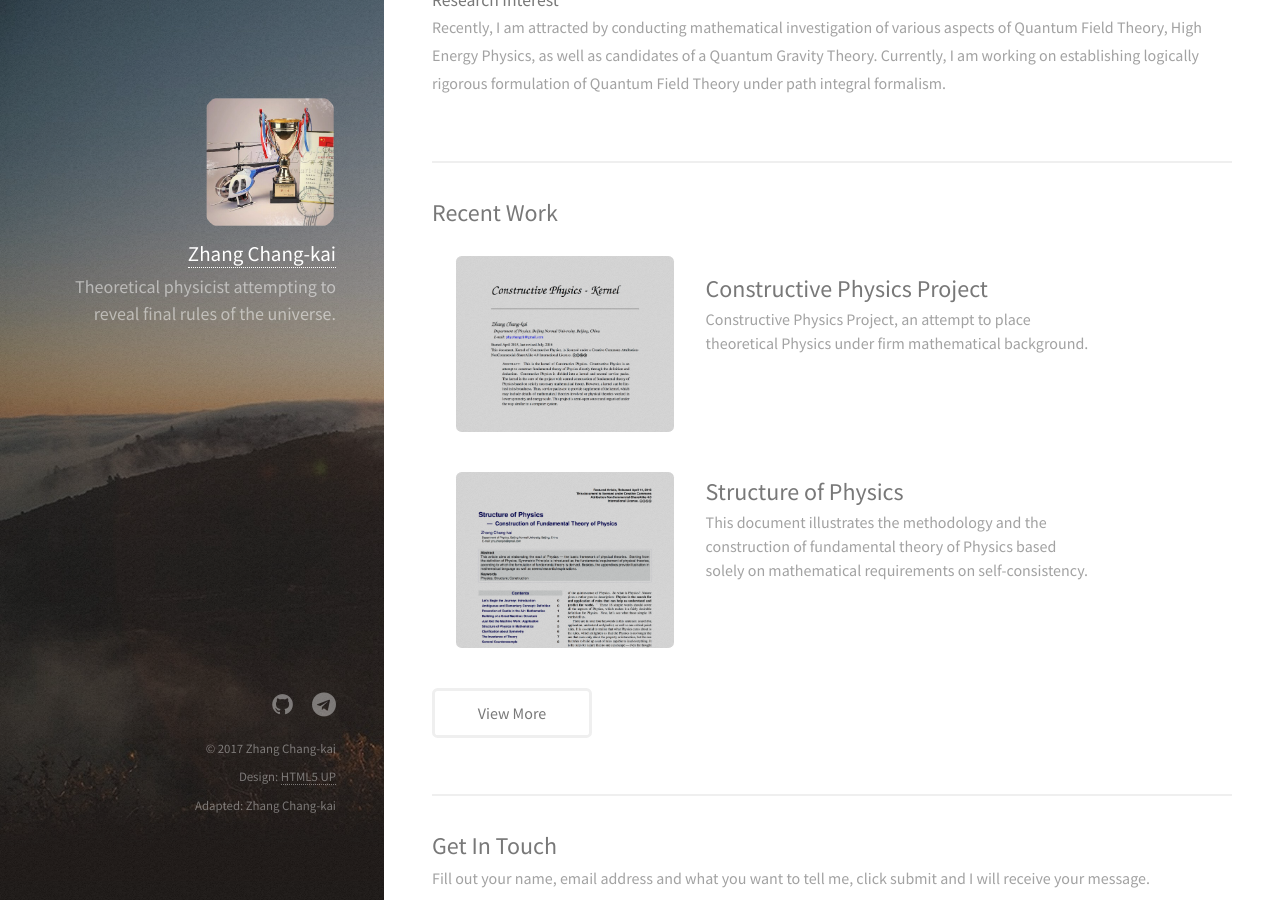
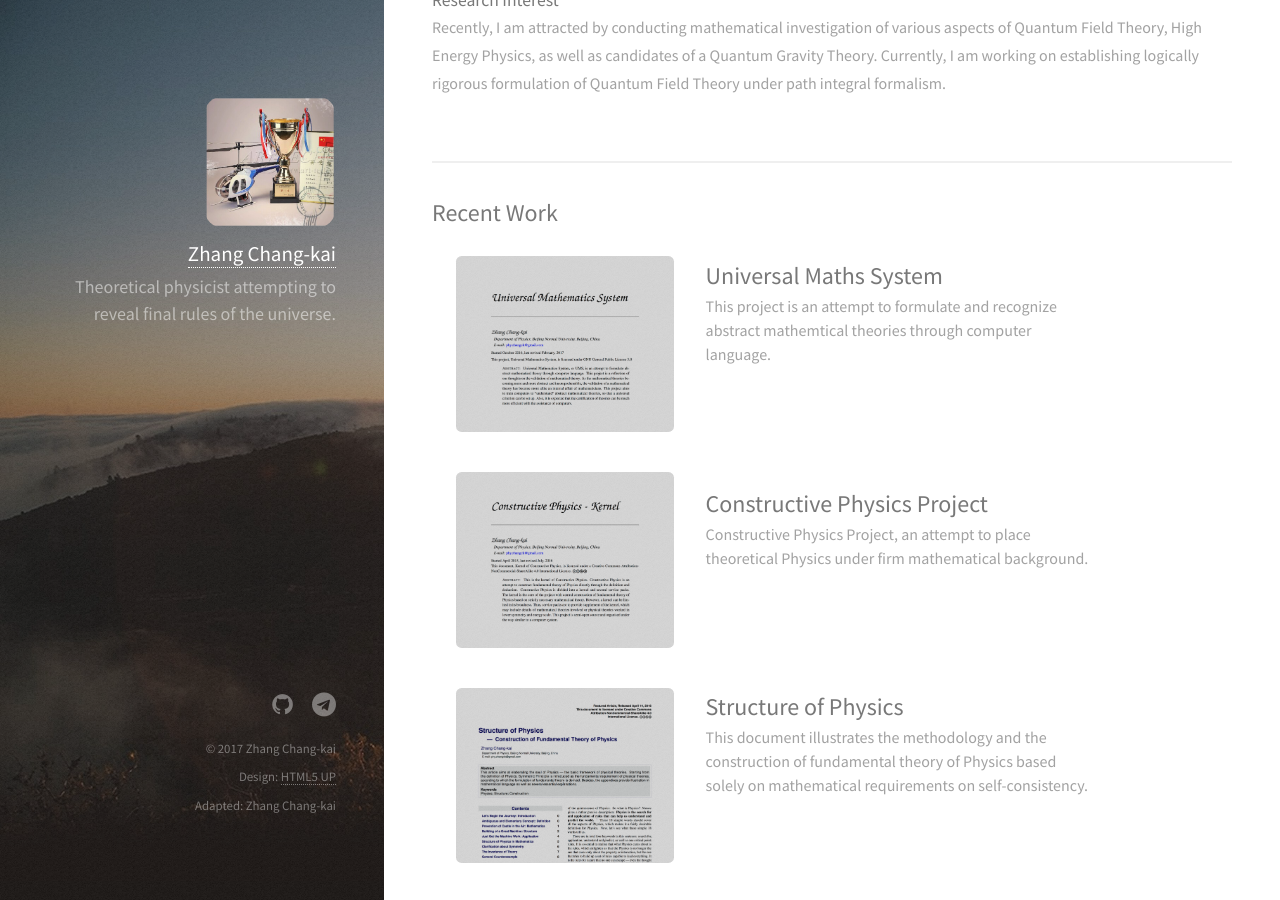
Before and after one commit to Phy-David-Zhang/phy-david-zhang.github.io, a Jekyll site: the page built from index.html, in a window 1280 px wide and 900 px high, scrolled down 381 px. Built offline with Jekyll 4.4.1, drawn with Linux system fonts in a browser that asks for light colours.

Commit message:
For publishing

```diff
--- a/index.html
+++ b/index.html
@@ -24,6 +24,15 @@ layout: default
           <section id="two">
             <h2>Recent Work</h2>
             <div class="row">
+              <div class="row" style="margin-top: 0">
+              <article class="6u 12u$(xsmall) work-item" style="width: 30%; margin: 0 0 1em 1.5em">
+                <a href="#" class="image fit thumb"><img src="images/UnivMathSys.png" alt="" /></a>
+              </article>
+              <article class="6u 12u$(xsmall) work-item" style="margin: 0.1em 0">
+                <a href="Universal-Mathematics-System"><h2>Universal Maths System</h2></a>
+                <p style="font-size: 1em">This project is an attempt to formulate and recognize abstract mathemtical theories through computer language.</p>
+              </article>
+              </div>
               <div class="row" style="margin-top: 0">
               <article class="6u 12u$(xsmall) work-item" style="width: 30%; margin: 0 0 1em 1.5em">
                 <a href="#" class="image fit thumb"><img src="images/ConsPhysPro.png" alt="" /></a>
```
Also changed, not shown: Universal-Mathematics-System.md (added, +27 -0 lines), images/UnivMathSys.png (added), js/jquery.poptrox.min.js, 1 other file.
